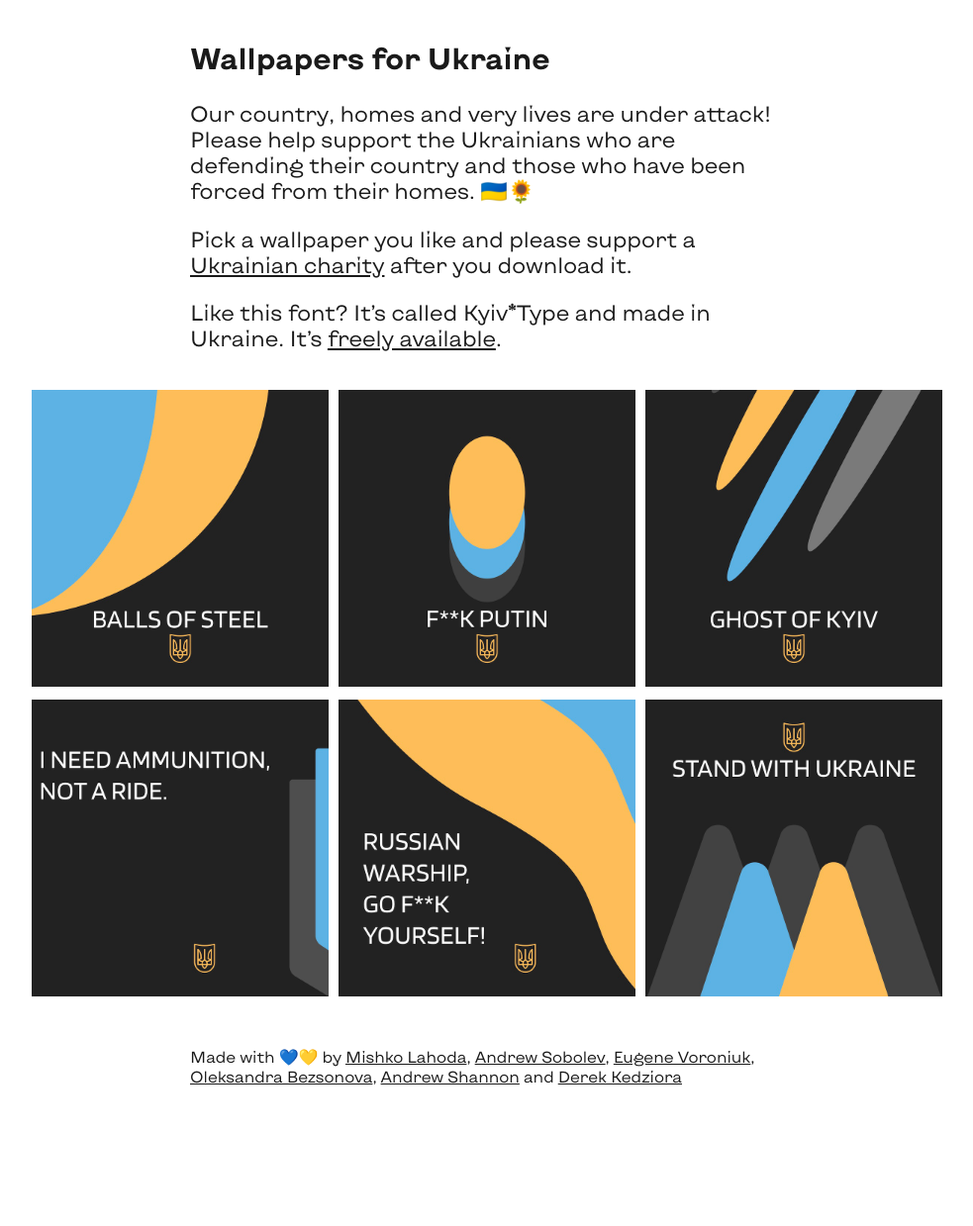
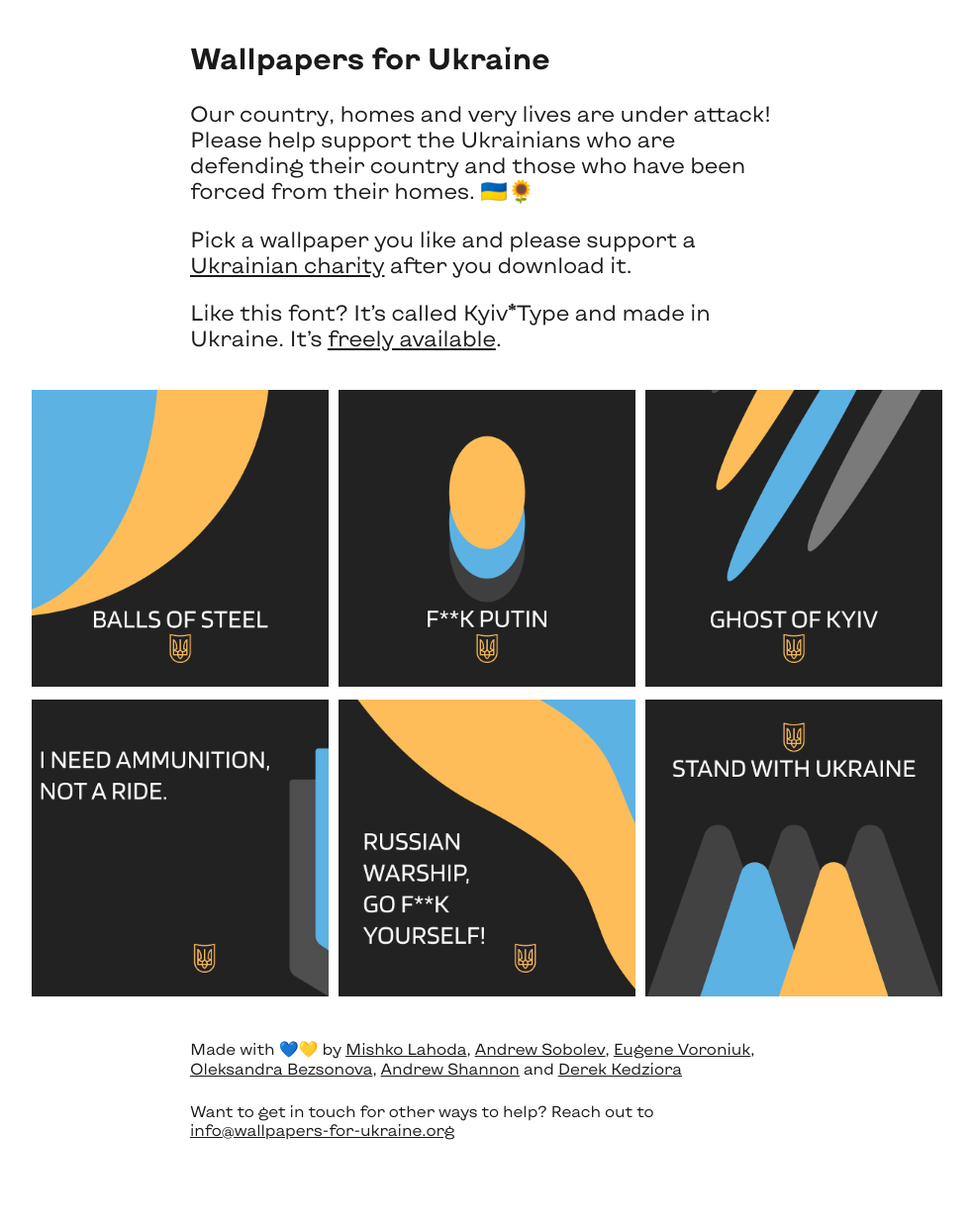
Before and after one commit to derekkedziora/ukrainian-wallpapers, a Jekyll site: the page built from index.md, in a window 1280 px wide. Shown: the whole page at 99% size, without its empty margins (148-1131 px from the left). Built offline with Jekyll 4.4.1, drawn with Linux system fonts in a browser that asks for light colours; before the commit the page ends 1145 px from its top, so only the background shows below that.

Commit message:
added contact email

```diff
--- a/_includes/credits.md
+++ b/_includes/credits.md
@@ -1,3 +1,5 @@
 
 
 <p class="credits">Made with 💙💛 by <a href="https://www.instagram.com/mishkoala/">Mishko Lahoda</a>, <a href="https://www.instagram.com/andrew_sobolev/">Andrew Sobolev</a>, <a href="https://www.instagram.com/eugeneworonyuk/">Eugene Voroniuk</a>, <a href="https://www.instagram.com/sandraolz/">Oleksandra Bezsonova</a>, <a href="https://www.linkedin.com/in/andrew-shannon-us-ua/">Andrew Shannon</a> and <a href="https://derekkedziora.com">Derek Kedziora</a></p>
+
+<p class="credits">Want to get in touch for other ways to help? Reach out to <a href="mailto:info@wallpapers-for-ukraine.org">info@wallpapers-for-ukraine.org</a></p>
--- a/css/style.css
+++ b/css/style.css
@@ -66,6 +66,7 @@ main {
 	margin: 2.5em auto;
 	width: 1400px;
 	max-width: 100%;
+	padding-bottom: 1.5em;
 }
 
 h1 {
@@ -122,6 +123,6 @@ a, a:visited {
 .credits {
 	font-size: 1rem;
 	width: 100%;
-	margin: 3em auto;
+	margin: 1.5em auto;
 	max-width: 600px;
 }
```
